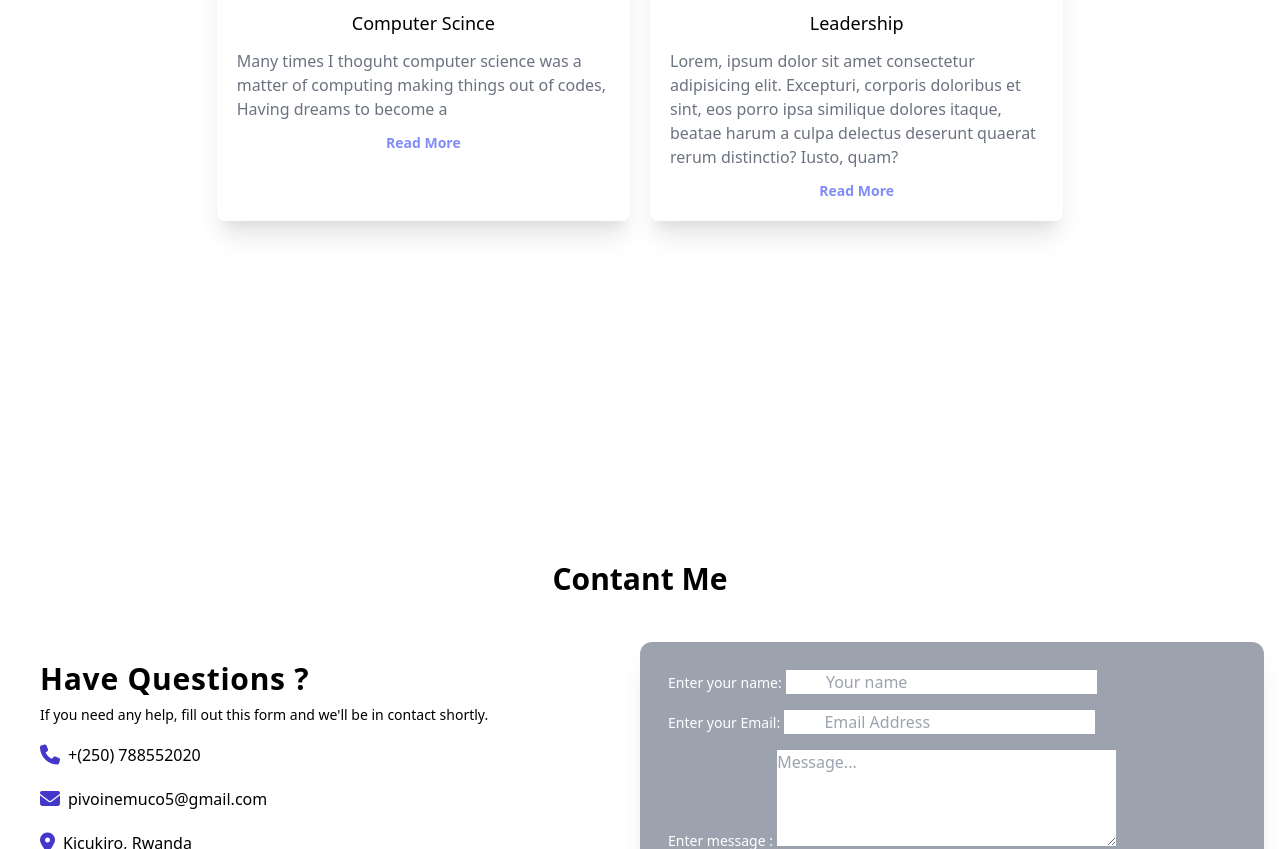
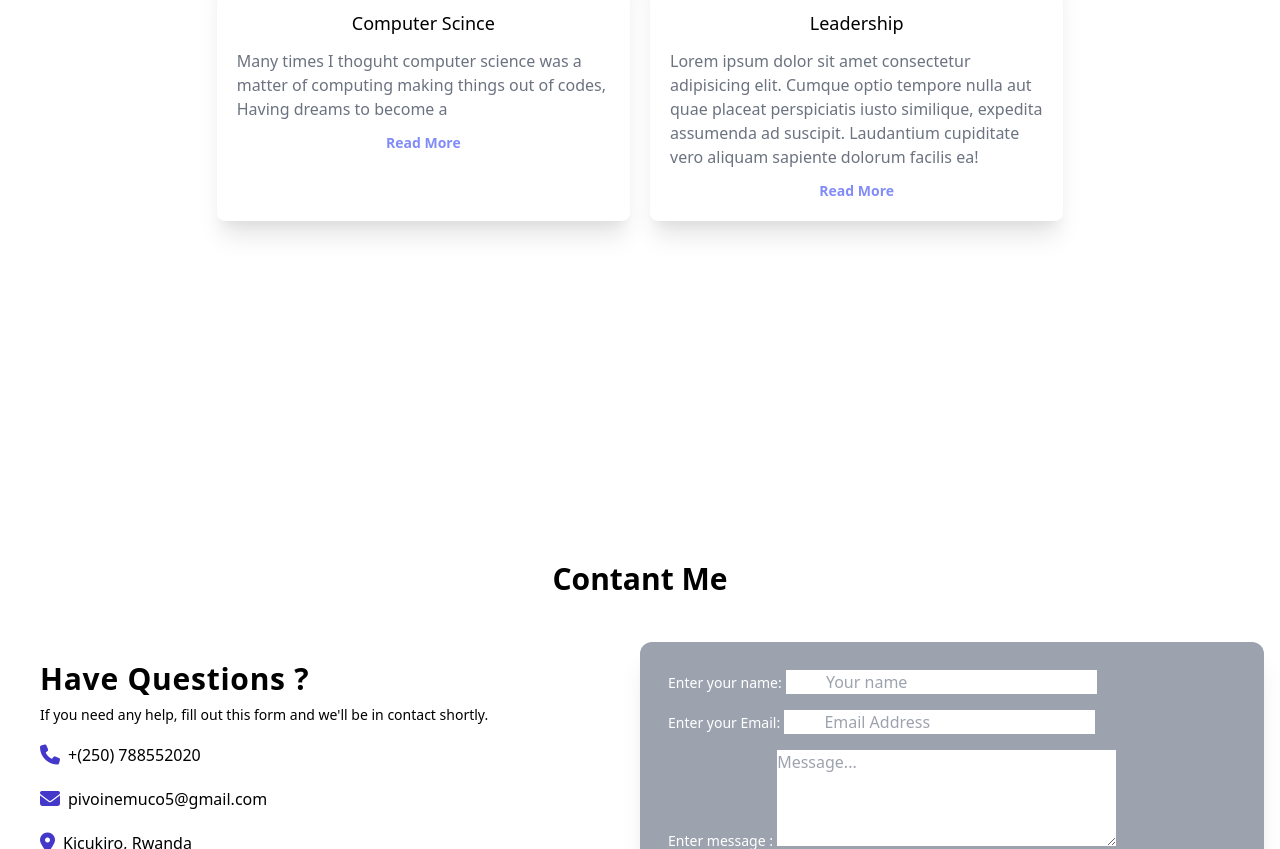
Before and after one commit to mucopivoine/TailwindPort, a website: page src/index.html in a window 1280 px wide. Shown: the part 2497-3346 px from the top of the page. Drawn offline with nearby package versions, Linux system fonts and the light colour scheme.

Commit message:
tailwindcss project

```diff
--- a/src/index.html
+++ b/src/index.html
@@ -133,7 +133,7 @@
        <div class="w-30 bg-white md:w-4/12 shadow-xl rounded-lg flex flex-col gap-3 p-5 items-center">
         <i class="fa-solid fa-bezier-curve"></i>
         <h1 class="font-medium text-lg">Leadership</h1>
-        <p class="text-gray-500">Lorem, ipsum dolor sit amet consectetur adipisicing elit. Excepturi, corporis doloribus et sint, eos porro ipsa similique dolores itaque, beatae harum a culpa delectus deserunt quaerat rerum distinctio? Iusto, quam?</p>
+        <p class="text-gray-500">Lorem ipsum dolor sit amet consectetur adipisicing elit. Cumque optio tempore nulla aut quae placeat perspiciatis iusto similique, expedita assumenda ad suscipit. Laudantium cupiditate vero aliquam sapiente dolorum facilis ea!</p>
         <a class="text-indigo-400 font-semibold text-sm" href="">Read More</a>
        </div>
        </div>
```
